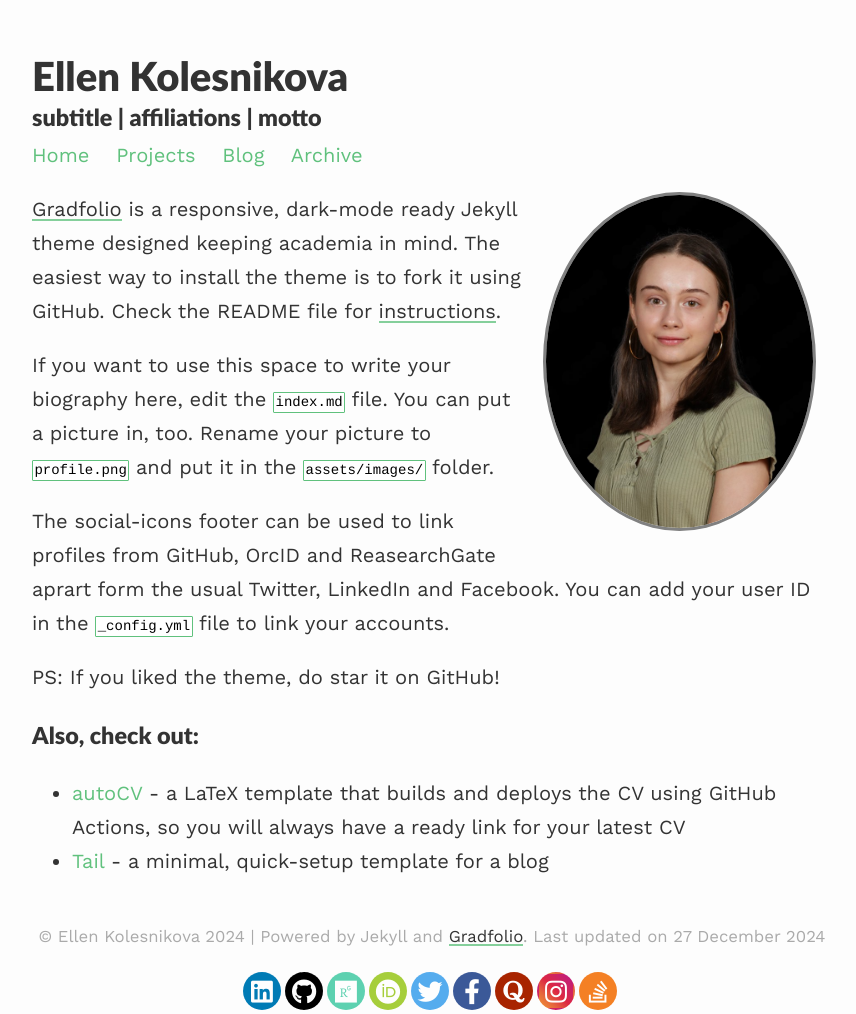
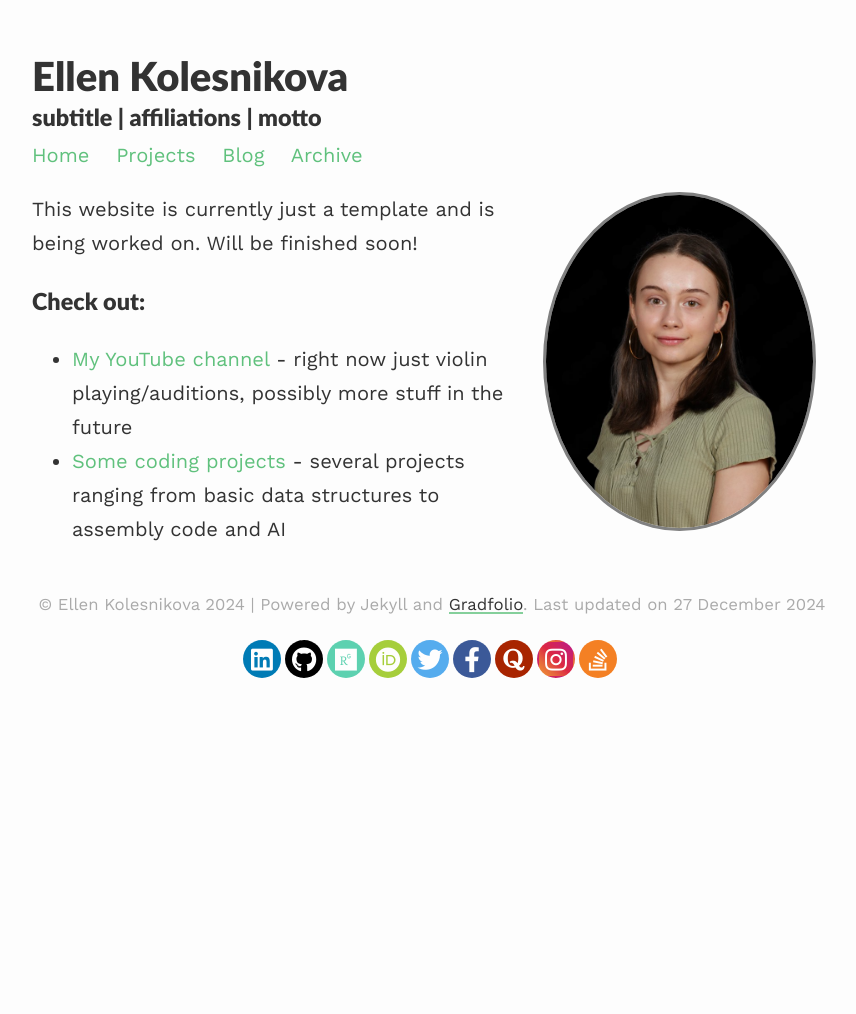
Before and after one commit to ellenkolesnikova/ellenkolesnikova.github.io, a Jekyll site: the page built from index.md, in a window 1280 px wide. Shown: the whole page, without its empty margins (208-1064 px from the left). Built offline with Jekyll 4.4.1, drawn with Linux system fonts in a browser that asks for light colours; nearby versions of some CDN libraries; after the commit the page ends 980 px from its top, so only the background shows below that.

Commit message:
Update index.md

```diff
--- a/index.md
+++ b/index.md
@@ -7,15 +7,9 @@ profile:
 published: true
 ---
 
-[Gradfolio](https://github.com/jitinnair1/gradfolio){:target="_blank"} is a responsive, dark-mode ready Jekyll theme designed keeping academia in mind. The easiest way to install the theme is to fork it using GitHub. Check the README file for [instructions](https://github.com/jitinnair1/gradfolio#installation){:target="_blank"}.
+This website is currently just a template and is being worked on. Will be finished soon!
 
-If you want to use this space to write your biography here, edit the `index.md` file. You can put a picture in, too. Rename your picture to `profile.png` and put it in the `assets/images/` folder.
+### Check out:
 
-The social-icons footer can be used to link profiles from GitHub, OrcID and ReasearchGate aprart form the usual Twitter, LinkedIn and Facebook. You can add your user ID in the `_config.yml` file to link your accounts.
-
-PS: If you liked the theme, do star it on GitHub!
-
-### Also, check out:
-
-- [autoCV](https://github.com/jitinnair1/autocv) - a LaTeX template that builds and deploys the CV using GitHub Actions, so you will always have a ready link for your latest CV
-- [Tail](https://github.com/jitinnair1/tail) - a minimal, quick-setup template for a blog
+- [My YouTube channel](https://www.youtube.com/@ellenkolesnikova5144) - right now just violin playing/auditions, possibly more stuff in the future
+- [Some coding projects](https://github.com/ellenkolesnikova/projects) - several projects ranging from basic data structures to assembly code and AI
```
